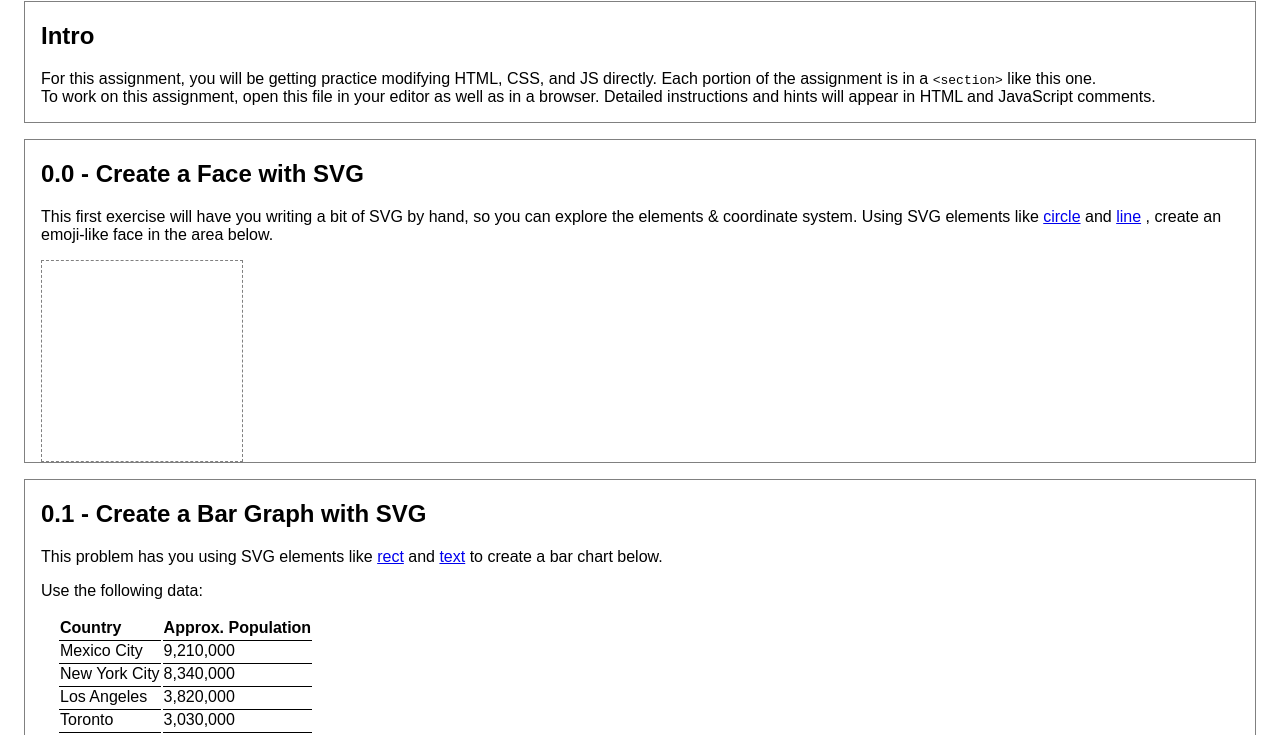
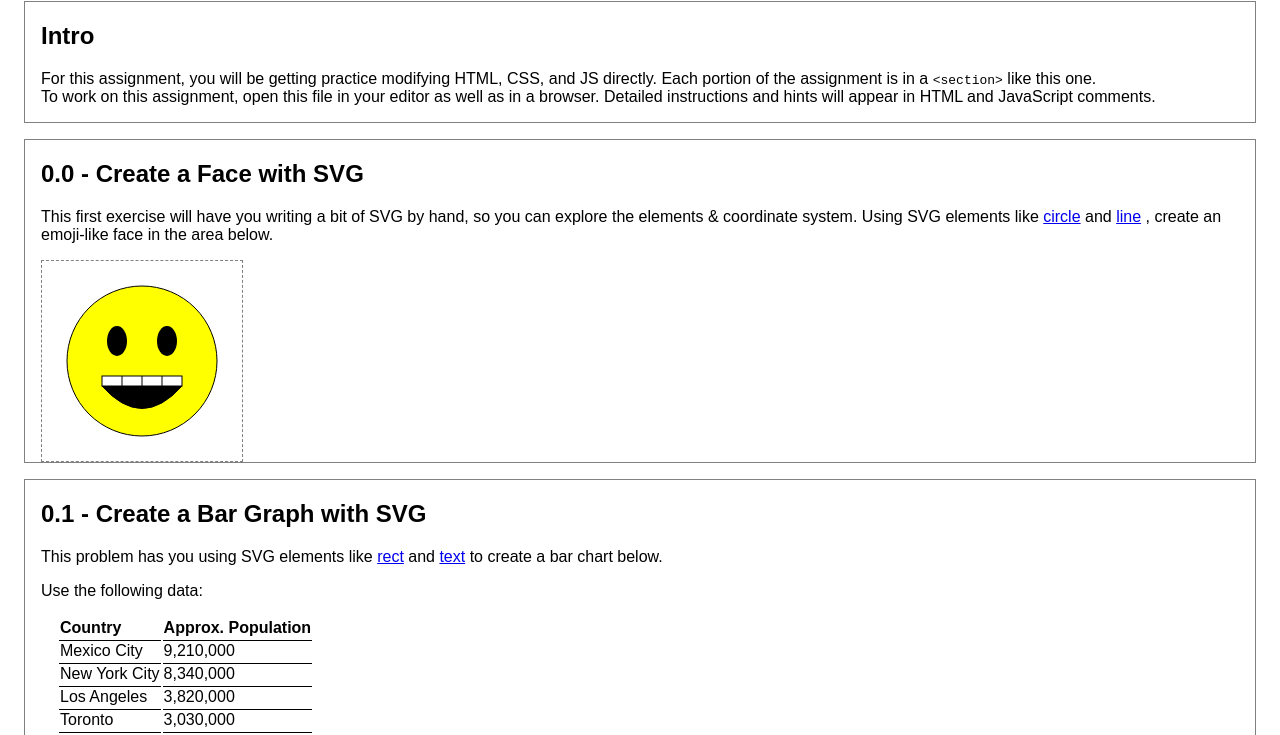
Before and after one commit to hatcheta1/data-viz-d3-lab, a plain HTML site: page part0.html in a window 1280 px wide. Shown: the part 65-800 px from the top of the page. Drawn offline with Linux system fonts and the light colour scheme.

Commit message:
added SVG face (part 0.0)

```diff
--- a/part0.html
+++ b/part0.html
@@ -50,6 +50,18 @@
           xmlns="http://www.w3.org/2000/svg"
         >
           <!-- 0.0 SOLUTION HERE -->
+           <circle cx="100" cy="100" r="75" fill="yellow" stroke="black"/>
+           <ellipse cx="75" cy="80" rx="10" ry="15"/>
+           <ellipse cx="125" cy="80" rx="10" ry="15"/>
+           <rect x="60" y="115" width="80" height="10" fill="white" stroke="black"/>
+           <line x1="80" y1="115" x2="80" y2="125" stroke="black"/>
+           <line x1="100" y1="115" x2="100" y2="125" stroke="black"/>
+           <line x1="120" y1="115" x2="120" y2="125" stroke="black"/>
+           <path
+                d="M 60 125
+                    Q 100 170 140 125"
+                stroke="black"
+                fill="black" />
         </svg>
       </div>
     </section>
```
